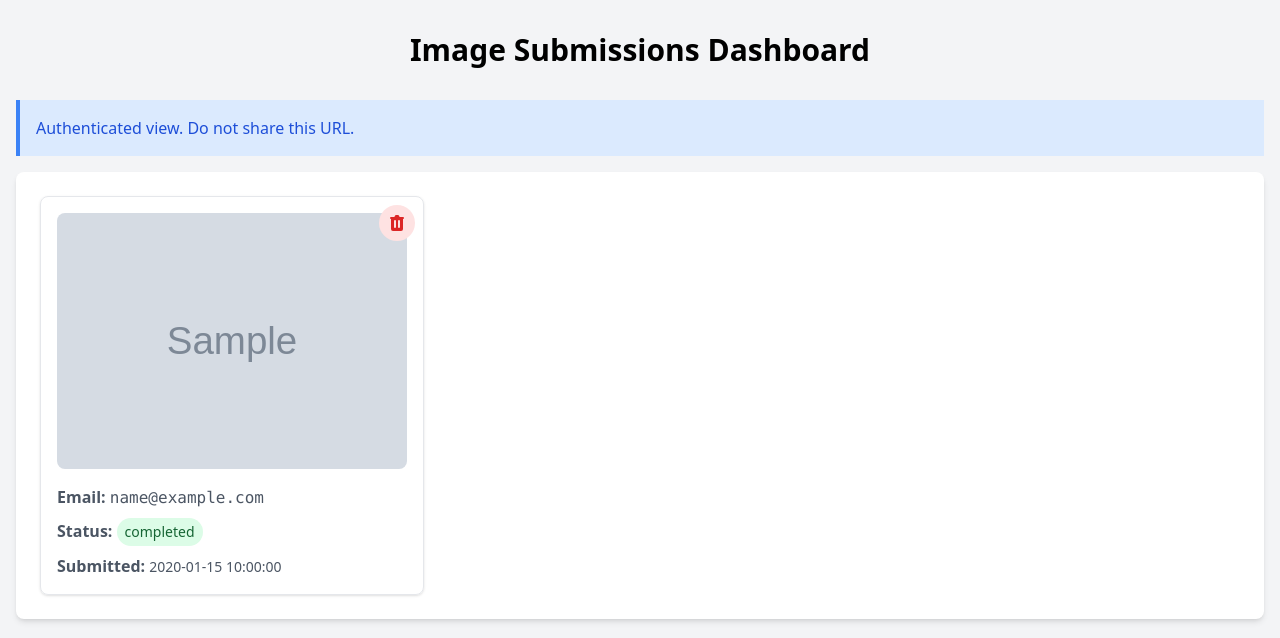
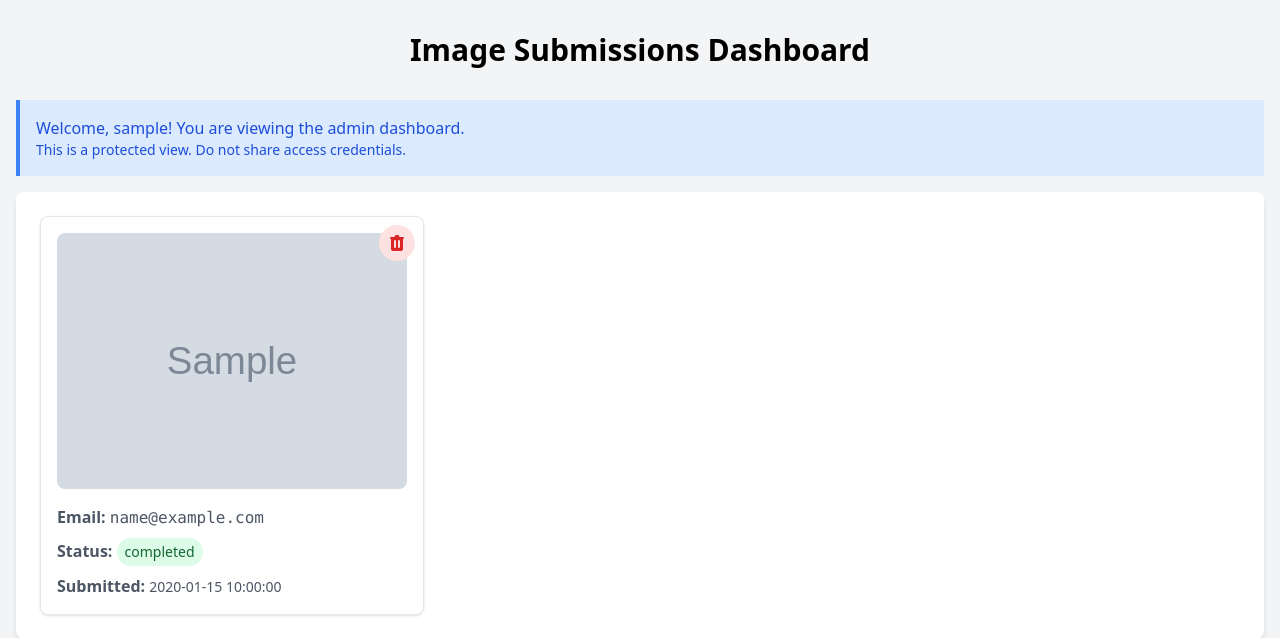
Before and after one commit to vansh77swami/cc-bckend, a FastAPI app: template app/templates/index.html in a window 1280 px wide. Shown: the top 638 px of the page. Run offline with FastAPI, Linux system fonts and the light colour scheme; the template is opened without the code that fills it: most values are stand-ins (such as "Sample title", 1, 10 or a date in 2020); grey boxes marked "Sample" are stand-in pictures; some libraries are stand-ins or nearby versions.

Commit message:
comminit 7

```diff
--- a/app/core/config.py
+++ b/app/core/config.py
@@ -24,7 +24,11 @@ class Settings(BaseSettings):
     # File uploads
     UPLOAD_DIR: str = "uploads"
     MAX_IMAGE_SIZE: int = 10 * 1024 * 1024  # 10MB
-    ALLOWED_IMAGE_TYPES: set = {"image/jpeg", "image/png", "image/gif"}
+    ALLOWED_IMAGE_TYPES: set = {"image/jpeg", "image/png", "image/gif", "image/webp"}
+
+    # Admin Authentication
+    ADMIN_USERNAME: str = "admin"  # Change in production
+    ADMIN_PASSWORD: str = "admin"  # Change in production
 
     class Config:
         env_file = ".env"
--- a/app/main.py
+++ b/app/main.py
@@ -1,11 +1,11 @@
 # https://creative-clone-journey-9zkxj8nqp-vs465958gmailcoms-projects.vercel.app/, jing@grows.live
 
-from fastapi import FastAPI, Request, File, Form, UploadFile, Header, HTTPException, Depends
+from fastapi import FastAPI, Request, File, Form, UploadFile, Header, HTTPException, Depends, status
 from fastapi.middleware.cors import CORSMiddleware
 from fastapi.staticfiles import StaticFiles
 from fastapi.templating import Jinja2Templates
-from fastapi.responses import JSONResponse, FileResponse
-from fastapi.security import APIKeyHeader
+from fastapi.responses import JSONResponse, FileResponse, RedirectResponse
+from fastapi.security import APIKeyHeader, HTTPBasic, HTTPBasicCredentials
 import aiofiles
 import os
 import uuid
@@ -15,6 +15,7 @@ from app.core.config import get_settings
 import logging
 from typing import Optional
 from pathlib import Path
+import secrets
 
 # Setup logging
 logging.basicConfig(
@@ -48,6 +49,22 @@ templates = Jinja2Templates(directory="app/templates")
 # Initialize database
 db = Database("data/image_processing.db")
 
+# Initialize security
+security = HTTPBasic()
+
+# Add authentication function
+async def verify_admin(credentials: HTTPBasicCredentials = Depends(security)):
+    correct_username = secrets.compare_digest(credentials.username, settings.ADMIN_USERNAME)
+    correct_password = secrets.compare_digest(credentials.password, settings.ADMIN_PASSWORD)
+
+    if not (correct_username and correct_password):
+        raise HTTPException(
+            status_code=status.HTTP_401_UNAUTHORIZED,
+            detail="Incorrect username or password",
+            headers={"WWW-Authenticate": "Basic"},
+        )
+    return credentials
+
 @app.on_event("startup")
 async def startup_event():
     """Initialize database on startup."""
@@ -60,8 +77,11 @@ async def startup_event():
         raise
 
 @app.get("/")
-async def root(request: Request):
-    """Render the main page with all submissions."""
+async def root(
+    request: Request,
+    credentials: HTTPBasicCredentials = Depends(verify_admin)
+):
+    """Render the main page with all submissions (protected by auth)."""
     try:
         submissions = await db.get_all_submissions()
         return templates.TemplateResponse(
@@ -69,7 +89,8 @@ async def root(request: Request):
             {
                 "request": request,
                 "submissions": submissions,
-                "upload_dir": "uploads"
+                "upload_dir": "uploads",
+                "username": credentials.username
             }
         )
     except Exception as e:
@@ -171,10 +192,13 @@ async def delete_submission(submission_id: str):
         logger.error(f"Error in delete_submission: {str(e)}")
         raise HTTPException(status_code=500, detail="Internal server error")
 
-# Add protected file serving endpoint
+# Update the file serving endpoint to require API key
 @app.get("/uploads/{file_path:path}")
-async def serve_file(file_path: str):
-    """Serve files from uploads directory."""
+async def serve_file(
+    file_path: str,
+    credentials: HTTPBasicCredentials = Depends(verify_admin)
+):
+    """Serve files from uploads directory (protected by auth)."""
     file_location = Path("uploads") / file_path
     if not file_location.is_file():
         raise HTTPException(status_code=404, detail="File not found")
--- a/app/templates/index.html
+++ b/app/templates/index.html
@@ -32,6 +32,11 @@
                 alert('Failed to delete submission');
             }
         }
+
+        // Add function to get image URL with API key
+        function getImageUrl(imagePath) {
+            return `/uploads/${imagePath}`;
+        }
     </script>
 </head>
 <body class="bg-gray-100">
@@ -40,7 +45,8 @@
 
         <!-- Add authentication notice -->
         <div class="bg-blue-100 border-l-4 border-blue-500 text-blue-700 p-4 mb-4">
-            <p>Authenticated view. Do not share this URL.</p>
+            <p>Welcome, {{ username }}! You are viewing the admin dashboard.</p>
+            <p class="text-sm">This is a protected view. Do not share access credentials.</p>
         </div>
 
         <!-- Submissions Grid -->
```
